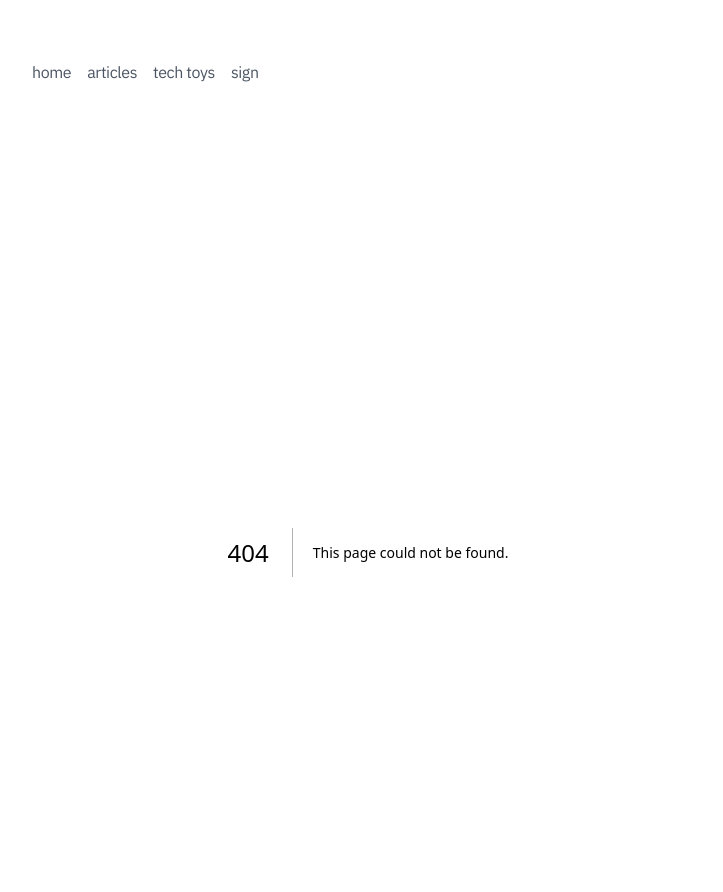
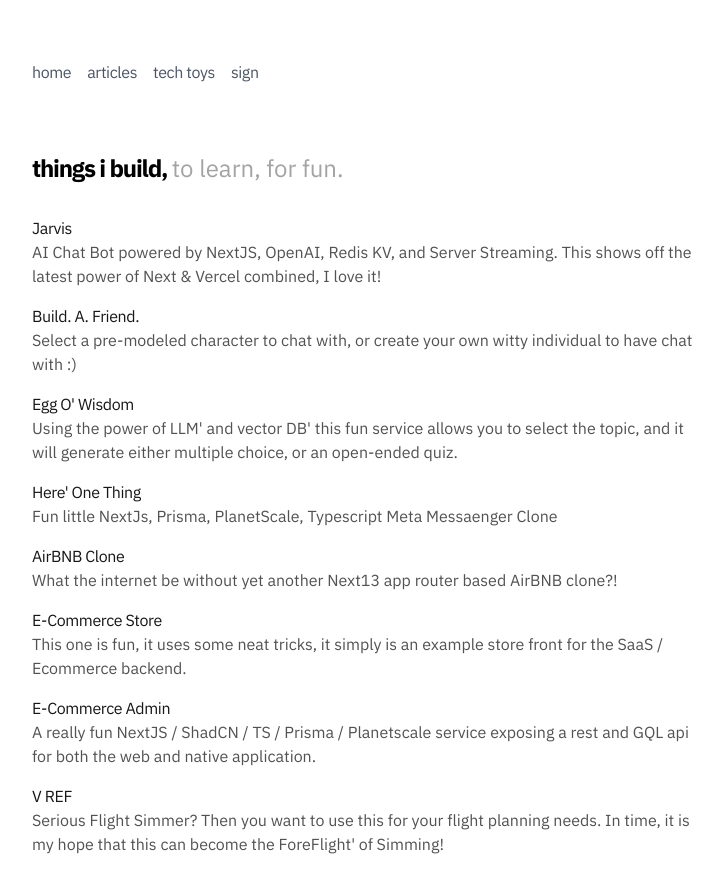
Before and after one commit to ryanyogan/yogan.dev, a Next.js app: page /things-i-build in a window 1280 px wide. Before the commit this address had no page. Shown: the top 892 px of the page, without its empty margins (272-995 px from the left). Built offline with nearby package versions, Linux system fonts and the light colour scheme.

Commit message:
dev // switch to things i build

```diff
--- a/src/app/tech-toys/page.tsx
+++ b/src/app/things-i-build/page.tsx
@@ -7,7 +7,7 @@ export default function TechToys() {
       <h1 className="font-bold text-2xl mb-8 tracking-tighter">
         things i build,{" "}
         <span className="text-neutral-400 tracking-normal font-normal">
-          to learn, for fun, for greater good.
+          to learn, for fun.
         </span>
       </h1>
       <Link
```
